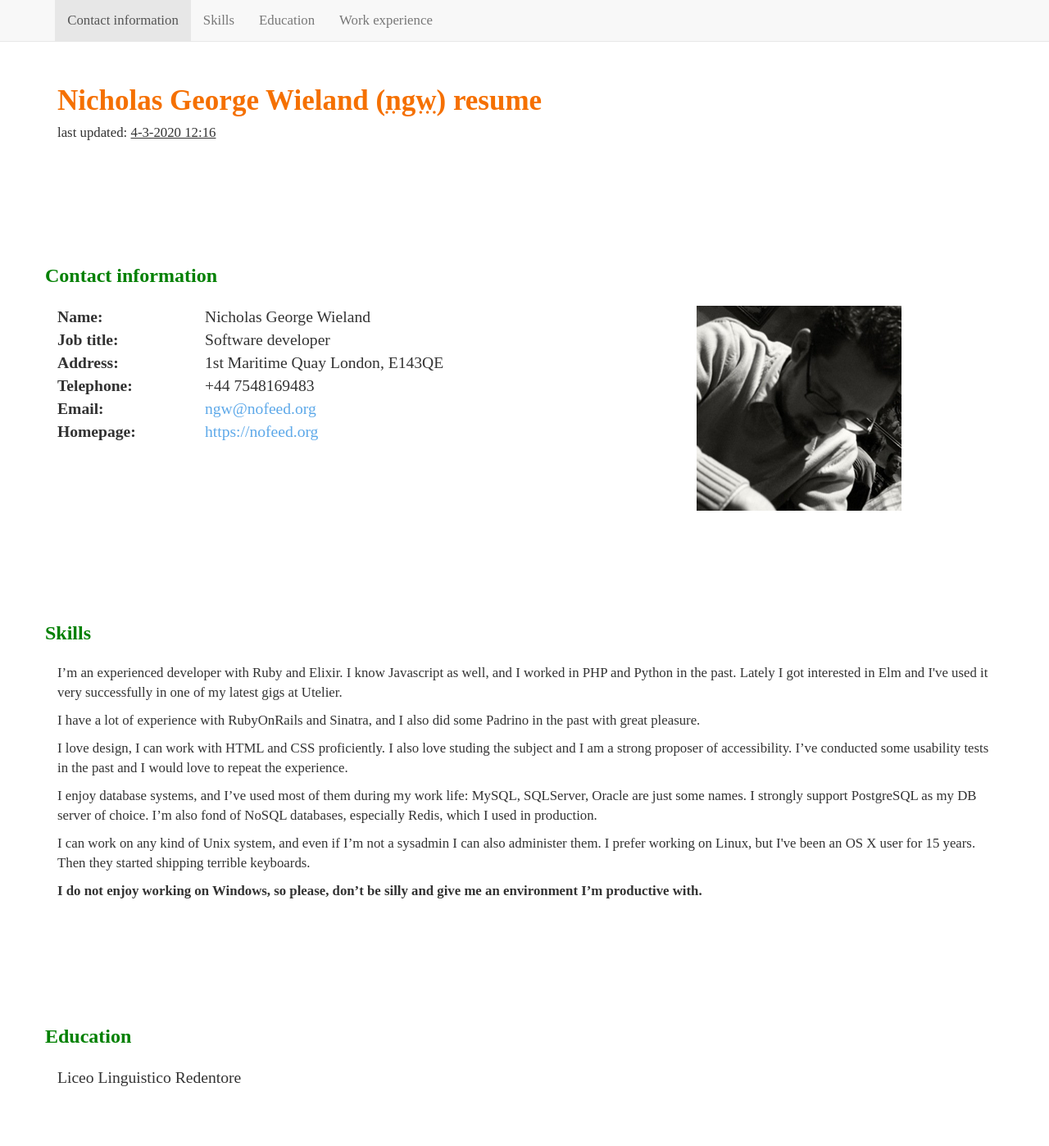
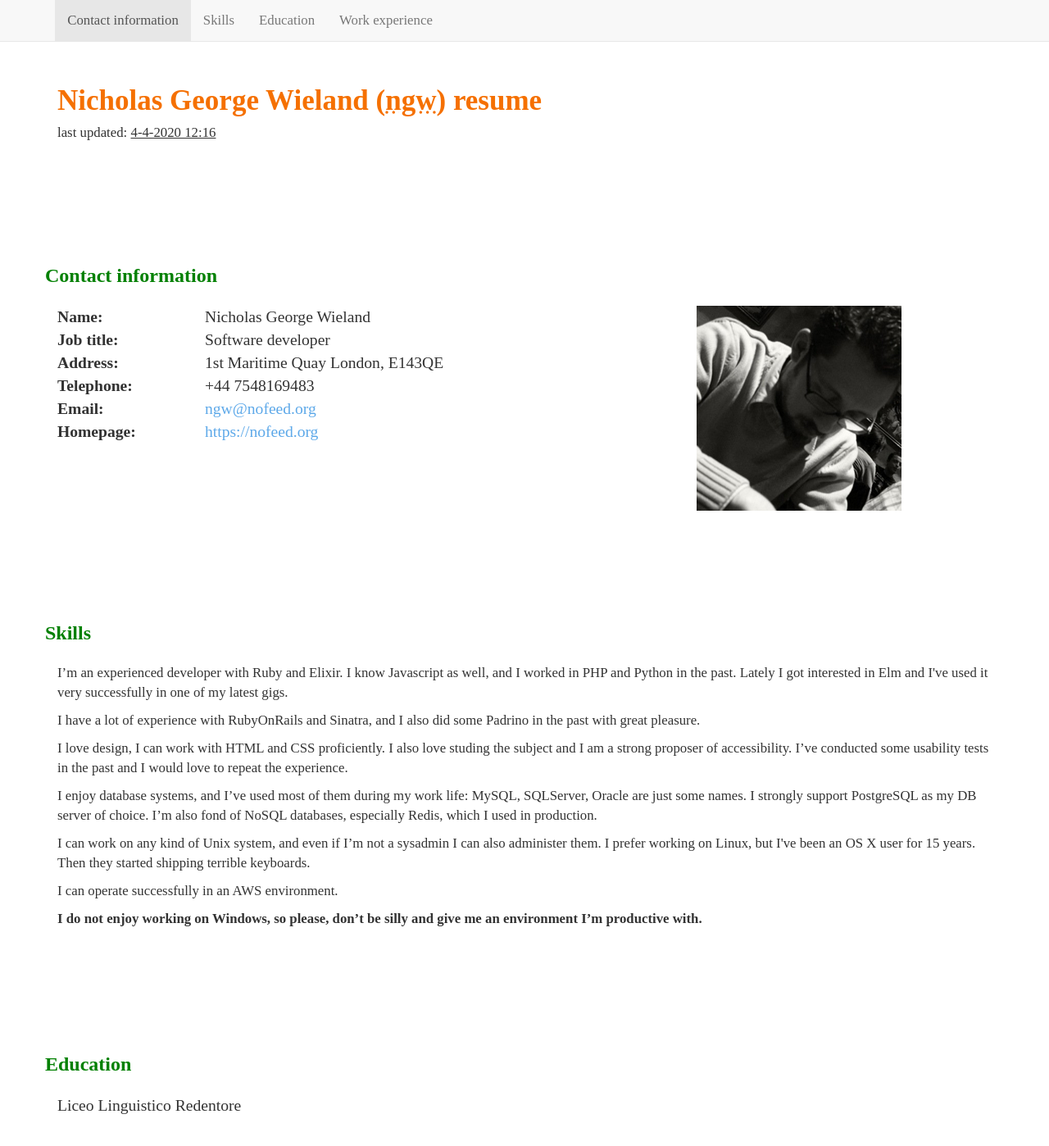
Before and after one commit to nofeed/nofeed.org, a Jekyll site: the page resume/index.html, which Jekyll copies as it is, in a window 1280 px wide and 1400 px high. Shown: the whole window at 82% size. Built offline with Jekyll 4.4.1, drawn with Linux system fonts in a browser that asks for light colours; nearby versions of some CDN libraries; some web fonts are replaced.

Commit message:
resume review

```diff
--- a/resume/index.html
+++ b/resume/index.html
@@ -9,7 +9,7 @@
     <script src="https://maxcdn.bootstrapcdn.com/bootstrap/3.3.6/js/bootstrap.min.js" integrity="sha384-0mSbJDEHialfmuBBQP6A4Qrprq5OVfW37PRR3j5ELqxss1yVqOtnepnHVP9aJ7xS" crossorigin="anonymous"></script>
     <title>Nicholas George Wieland resume</title>
     <link href="/img/resume/favicon.ico" rel="icon" type="image/x-icon" />
-    <meta name="description" content="Nicholas George Wieland (ngw) resume. Last update 4/3/2020.">
+    <meta name="description" content="Nicholas George Wieland (ngw) resume. Last update 4/4/2020.">
     <meta name="author" content="Nicholas George Wieland (ngw)">
     <meta name="viewport" content="width=device-width, initial-scale=1">
   </head>
@@ -40,7 +40,7 @@
         <header>
           <div class='col-md-12'>
             <h1>Nicholas George Wieland (<acronym title='Nicholas George Wieland'>ngw</acronym>) resume</h1>
-            <h4>last updated: <time datetime="2020-03-04T12:16:27+00:00">4-3-2020 12:16</time></h4>
+            <h4>last updated: <time datetime="2020-04-04T12:16:27+00:00">4-4-2020 12:16</time></h4>
           </div>
         </header>
       </div>
@@ -84,7 +84,7 @@
 
         <div class='col-md-12'>
           <p>I’m an experienced developer with Ruby and Elixir. I know Javascript as well, and I worked in PHP and Python in the past.
-            Lately I got interested in Elm and I've used it very successfully in one of my latest gigs at Utelier.</p>
+            Lately I got interested in Elm and I've used it very successfully in one of my latest gigs.</p>
           <p>I have a lot of experience with RubyOnRails and Sinatra, and I also did some Padrino in the past with great pleasure.</p>
           <p>I love design, I can work with HTML and CSS proficiently. I also love studing the subject and I am a strong proposer of accessibility.
             I’ve conducted some usability tests in the past and I would love to repeat the experience.</p>
@@ -93,6 +93,7 @@
             which I used in production.</p>
           <p>I can work on any kind of Unix system, and even if I’m not a sysadmin I can also administer them.
             I prefer working on Linux, but I've been an OS X user for 15 years. Then they started shipping terrible keyboards.</p>
+          <p>I can operate successfully in an AWS environment.</p>
           <p><strong>I do not enjoy working on Windows, so please, don’t be silly and give me an environment I’m productive with.</strong></p>
         </div>
       </section>
```
Also changed, not shown: _layouts/resume.html (added, +17 -0 lines).
